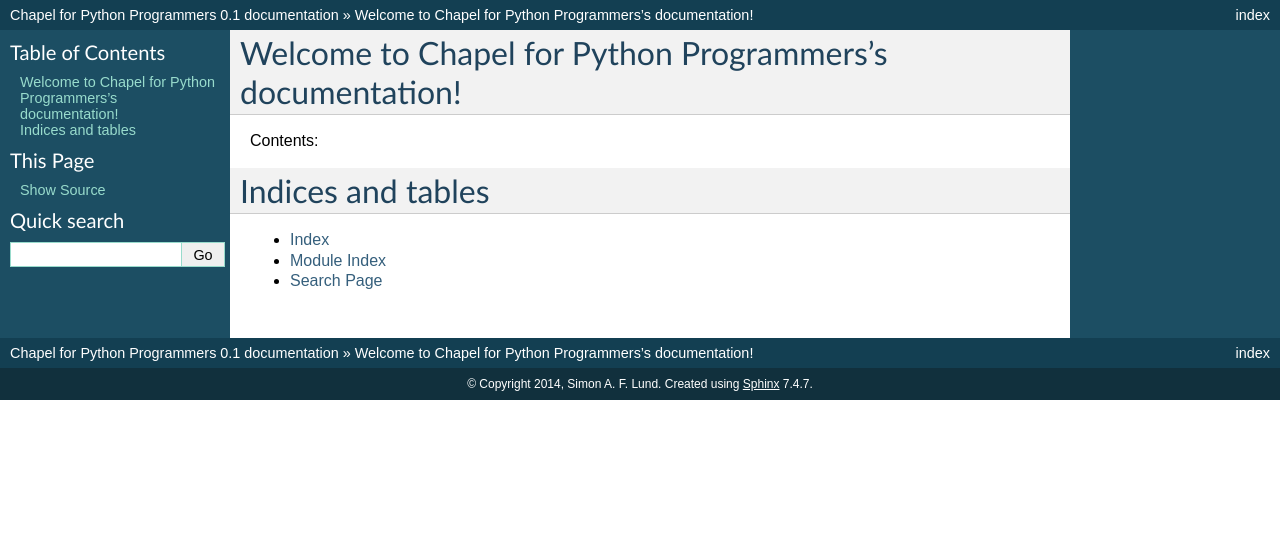
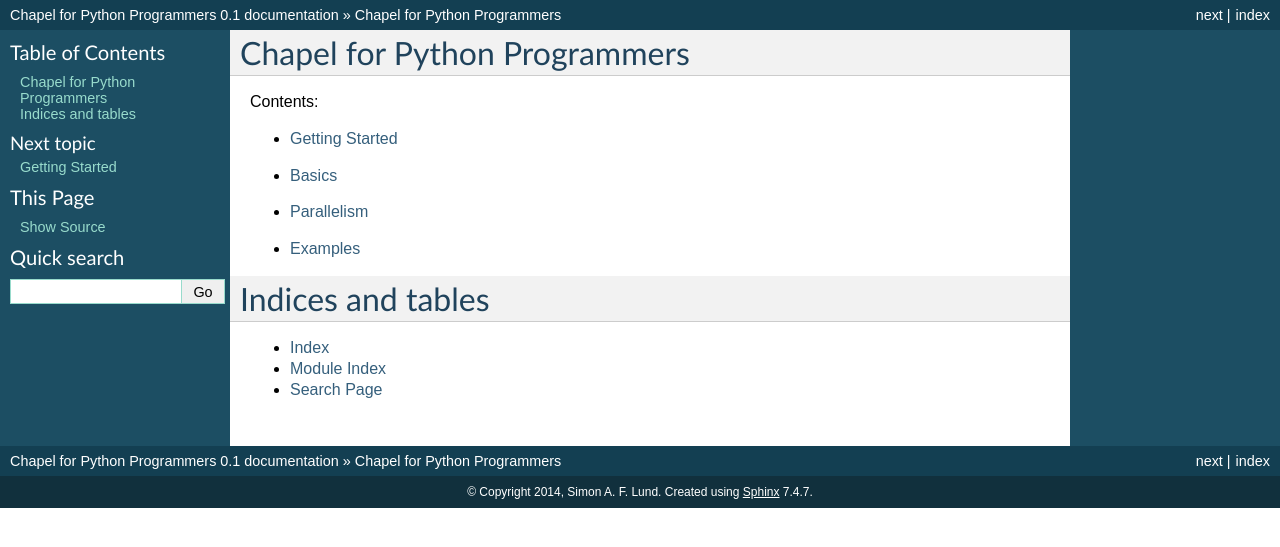
Before and after one commit to safl/chplforpyp-docs, a Sphinx documentation site: the page built from docs/source/index.rst, in a window 1280 px wide. Shown: the top 547 px of the page. Built offline with Sphinx 7.4.7, drawn with Linux system fonts in a browser that asks for light colours; formulas are drawn with MathJax 3.

Commit message:
Some structure...

```diff
--- /dev/null
+++ b/docs/source/basics.rst
@@ -0,0 +1,4 @@
+Basics
+======
+
+...
--- /dev/null
+++ b/docs/source/examples.rst
@@ -0,0 +1,4 @@
+Examples
+========
+
+...
--- /dev/null
+++ b/docs/source/getting_started.rst
@@ -0,0 +1,4 @@
+Getting Started
+===============
+
+...
--- a/docs/source/index.rst
+++ b/docs/source/index.rst
@@ -3,15 +3,30 @@
    You can adapt this file completely to your liking, but it should at least
    contain the root `toctree` directive.
 
-Welcome to Chapel for Python Programmers's documentation!
-=========================================================
+Chapel for Python Programmers
+=============================
 
 Contents:
 
 .. toctree::
    :maxdepth: 2
 
+   getting_started
 
+.. toctree::
+   :maxdepth: 2
+
+   basics
+
+.. toctree::
+   :maxdepth: 2
+
+   parallelism
+
+.. toctree::
+   :maxdepth: 2
+
+   examples
 
 Indices and tables
 ==================
--- /dev/null
+++ b/docs/source/parallelism.rst
@@ -0,0 +1,2 @@
+Parallelism
+===========
```
